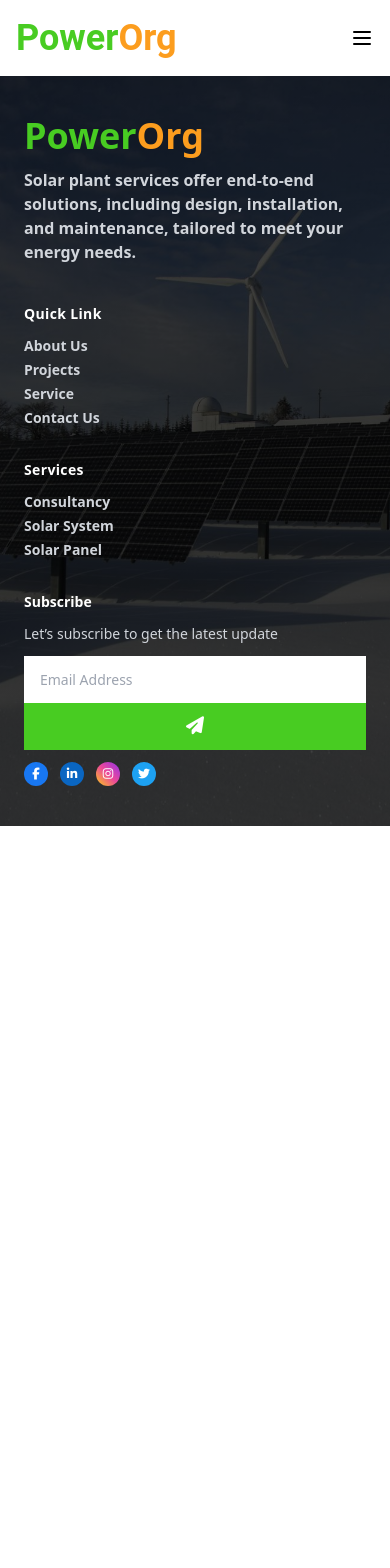
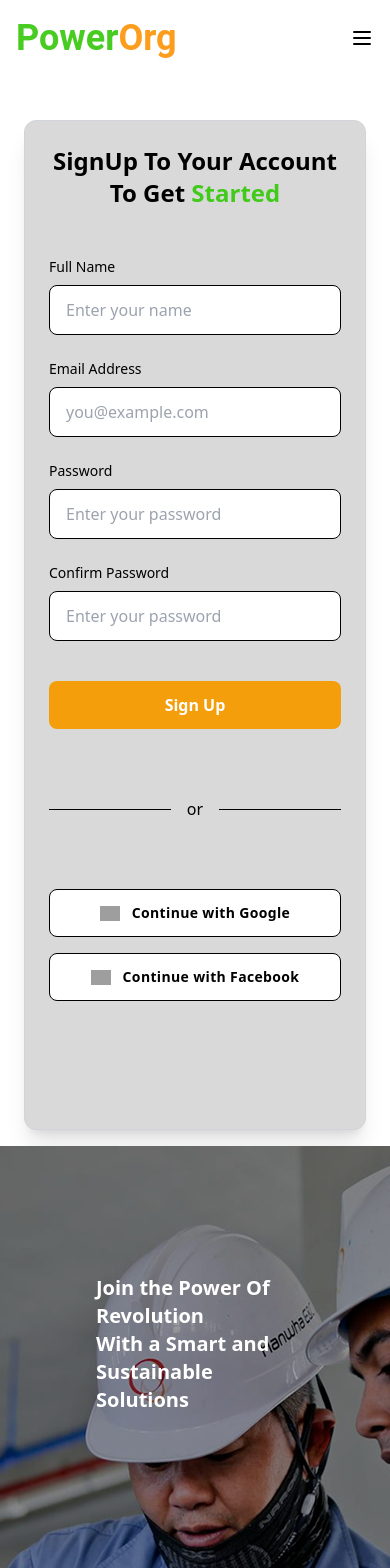
Before and after one commit to EstherBabaoye/PowerOrg, a React (Vite) app: page /sign-up in a window 390 px wide. Shown: the top 1568 px of the page. Before the commit the page ends 844 px from the top, so only its background shows below. Built offline with nearby package versions, Linux system fonts and the light colour scheme; grey boxes are pictures that could not be loaded.

Commit message:
SignUp page

```diff
--- a/src/App.jsx
+++ b/src/App.jsx
@@ -5,6 +5,7 @@ import Header from './Components/Header';
 import Projects from './Pages/Projects';
 import Home from './Pages/Home';
 import SignIn from './Pages/SignIn';
+import SignUp from './Pages/SignUp';
 import ScrollToTop from './Components/ScrollToTop';
 import ForgotPassword from './Pages/ForgotPassword';
 import Contact from './Pages/Contact';
@@ -20,6 +21,7 @@ function App() {
         <Route path="/about-us" element={<AboutUs />} />
         <Route path="/projects" element={<Projects />} />
         <Route path="/sign-in" element={<SignIn />} />
+        <Route path="/sign-up" element={<SignUp />} />
         <Route path="/forgot-password" element={<ForgotPassword />} />
         <Route path="/contact" element={<Contact />} />
       </Routes>
--- a/src/Components/Header.jsx
+++ b/src/Components/Header.jsx
@@ -118,11 +118,13 @@ export default function Header() {
               </span>
             </button>
           </Link>
+            <Link to="/sign-up">
           <button className="w-32 p-2 bg-amber-500 hover:bg-amber-600 rounded-lg flex justify-center items-center">
             <span className="text-white text-xl font-bold font-['Roboto']">
               Sign Up
             </span>
           </button>
+            </Link>
         </div>
       </div>
     </nav>
--- /dev/null
+++ b/src/Pages/SignUp.jsx
@@ -0,0 +1,110 @@
+import React from 'react'
+import Frame104 from '../assets/Frame 104.png'
+
+export default function SignUp() {
+  return (
+    <main className="relative pt-20 pb-0 bg-white">
+      <div className="relative container m-auto px-6 md:px-12 xl:px-40 text-gray-500">
+        <div className="m-auto w-full">
+          <div className="rounded-xl bg-[#d9d9d9] border border-gray-300 shadow-xl mt-10 mb-4 p-6 sm:p-10 pb-12">
+            <div className="space-y-12">
+              <h2 className="text-2xl text-center text-black font-bold">
+                SignUp To Your Account<br></br> To Get <span className='text-[#41CA1A]'>Started</span>
+              </h2>
+
+
+              <form className="space-y-6 mx-auto max-w-sm w-full">
+
+              <div>
+                  <label className="block mb-2 text-sm text-black">Full Name</label>
+                  <input
+                    type="text"
+                    className="w-full px-4 py-3 rounded-lg border border-black focus:outline-none focus:ring-2 focus:ring-blue-300"
+                    placeholder="Enter your name"
+                    required
+                  />
+                </div>
+
+                <div>
+                  <label className="block mb-2 text-sm text-black">Email Address</label>
+                  <input
+                    type="email"
+                    className="w-full px-4 py-3 rounded-lg border border-black focus:outline-none focus:ring-2 focus:ring-blue-300"
+                    placeholder="you@example.com"
+                    required
+                  />
+                </div>
+
+                <div>
+                  <label className="block mb-2 text-sm text-black">Password</label>
+                  <input
+                    type="password"
+                    className="w-full px-4 py-3 rounded-lg border border-black focus:outline-none focus:ring-2 focus:ring-blue-300"
+                    placeholder="Enter your password"
+                    required
+                  />
+                </div>
+                <div>
+                  <label className="block mb-2 text-sm text-black"> Confirm Password</label>
+                  <input
+                    type="password"
+                    className="w-full px-4 py-3 rounded-lg border border-black focus:outline-none focus:ring-2 focus:ring-blue-300"
+                    placeholder="Enter your password"
+                    required
+                  />
+                </div>
+
+
+                <div>
+                  <button
+                    type="submit"
+                    className="w-full mt-4 bg-amber-500 hover:bg-amber-600 text-white font-bold py-3 rounded-lg transition duration-300"
+                  >
+                    Sign Up
+                  </button>
+                </div>
+              </form>
+
+              <div className="relative flex py-5 items-center justify-center">
+                <div className="w-40 border-t border-black"></div>
+                <span className="flex-shrink mx-4 text-black">or</span>
+                <div className="w-40 border-t border-black"></div>
+              </div>
+
+              <div className="mx-auto max-w-sm w-full grid space-y-4 pb-20">
+  <button className="group w-full h-12 px-4 border border-black rounded-lg transition bg-white duration-300 ease-in-out transform hover:scale-105 hover:border-amber-600 hover:shadow-lg focus:bg-blue-50 active:bg-blue-100 flex items-center justify-center gap-3">
+    <img
+      src="https://cdn.jsdelivr.net/gh/devicons/devicon/icons/google/google-original.svg"
+      className="w-5"
+      alt="Google logo"
+    />
+    <span className="font-semibold tracking-wide text-black text-sm transition duration-300 ease-in-out group-hover:text-blue-600 group-hover:bg-amber-100 sm:text-base">
+      Continue with Google
+    </span>
+  </button>
+
+  <button className=" bg-white group w-full h-12 px-4 border border-black rounded-lg transition duration-300 ease-in-out transform hover:scale-105 hover:border-amber-600 hover:shadow-lg focus:bg-blue-50 active:bg-blue-100 flex items-center justify-center gap-3">
+    <img
+      src="https://upload.wikimedia.org/wikipedia/en/0/04/Facebook_f_logo_%282021%29.svg"
+      className="w-5"
+      alt="Facebook logo"
+    />
+    <span className="font-semibold tracking-wide text-black text-sm transition duration-300 ease-in-out group-hover:text-blue-600 group-hover:bg-amber-100 sm:text-base">
+      Continue with Facebook
+    </span>
+  </button>
+</div>
+            </div>
+          </div>
+        </div>
+      </div>
+      <div
+      className="relative w-full h-[509px] mx-auto bg-cover bg-center shadow-md"
+      style={{ backgroundImage: `url(${Frame104})` }}
+    >
+      <p class="pt-32 px-24 h-40 absolute justify-start text-white text-xl md:text-4xl font-bold">Join the Power Of Revolution<br></br> With a Smart and Sustainable<br></br> Solutions</p>
+
+    </div>
+    </main>
+  )
+}
```
Also changed, not shown: src/assets/Frame 104.png (added).
